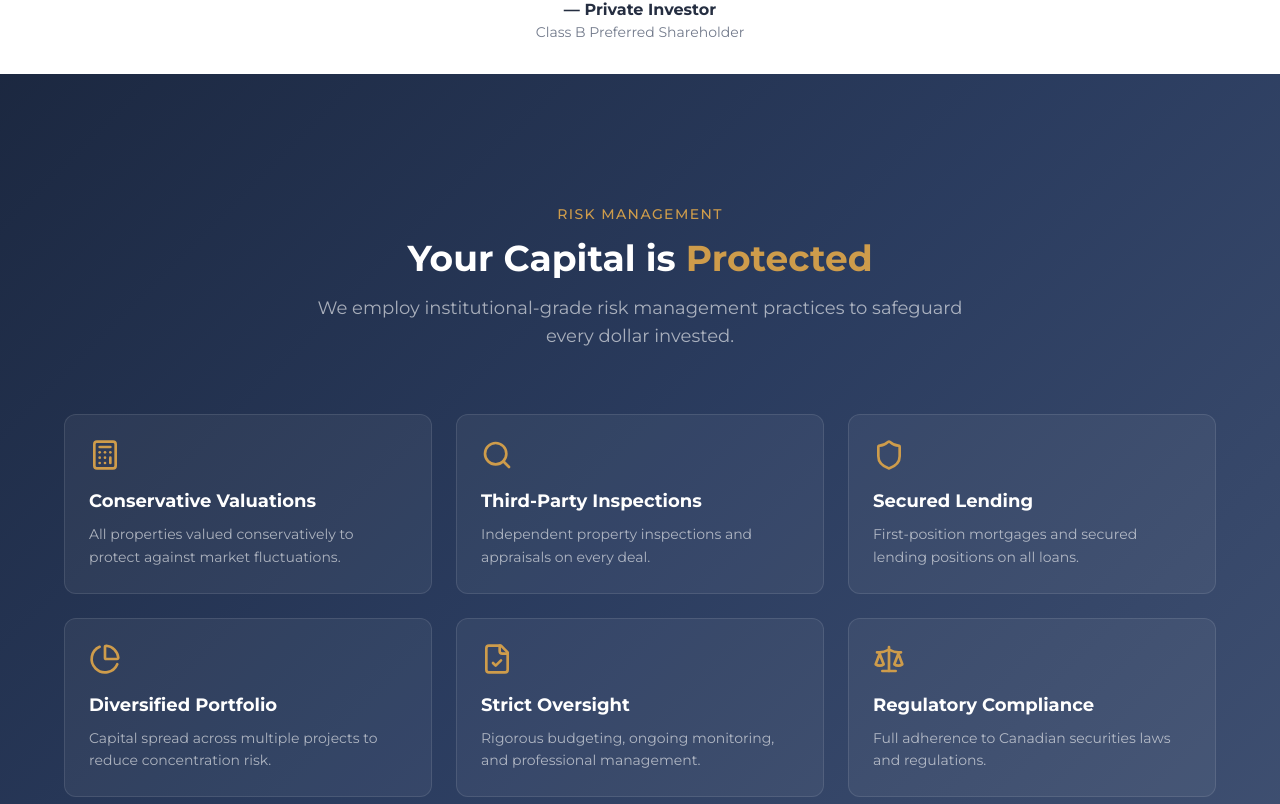
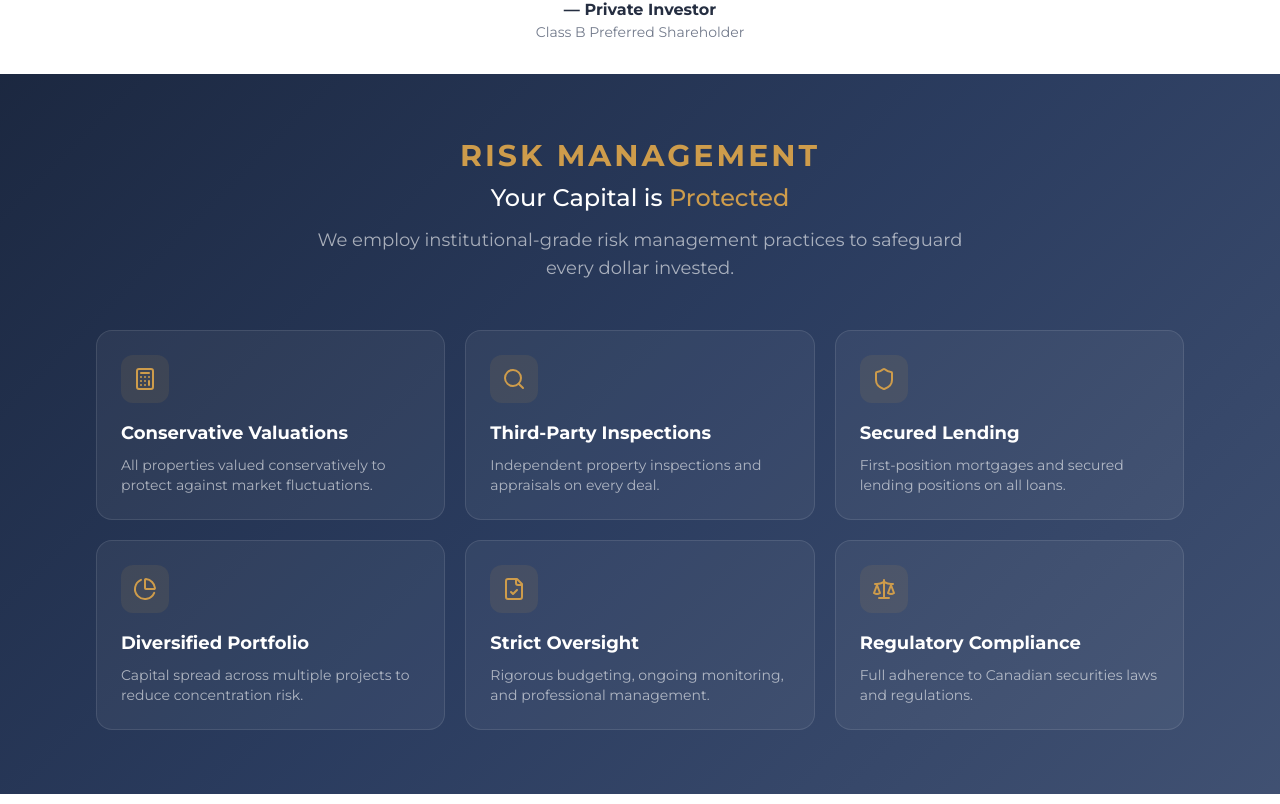
Before and after one commit to Santosh971/cubez-capital, a React (Vite) app: page / in a window 1280 px wide. Shown: the part 5276-6080 px from the top of the page. Built offline with nearby package versions, Linux system fonts and the light colour scheme; the HTML template or start-up script is replaced by a standard one.

Commit message:
Add Risk Management Section update

```diff
--- a/src/components/RiskManagementSection.tsx
+++ b/src/components/RiskManagementSection.tsx
@@ -11,39 +11,52 @@ const items = [
 ];
 
 const RiskManagementSection = () => (
-  <section className="section-padding gradient-navy">
-    <div className="section-container">
+  <section className="py-12 md:py-16 gradient-navy">
+    <div className="w-full max-w-6xl mx-auto px-4 sm:px-6 lg:px-8">
+
+      {/* Header */}
       <motion.div
         initial={{ opacity: 0, y: 20 }}
         whileInView={{ opacity: 1, y: 0 }}
-        viewport={{ once: true }}
-        className="text-center mb-16"
+        viewport={{ once: true, amount: 0.3 }}
+        className="text-center mb-8 md:mb-12"
       >
-        <span className="text-gold font-medium text-sm tracking-widest uppercase">Risk Management</span>
-        <h2 className="text-3xl md:text-4xl font-bold mt-3 mb-4 !text-primary-foreground">
-          Your Capital is <span className="text-gold">Protected</span>
+        <span className="text-gold text-2xl sm:text-3xl font-bold tracking-widest uppercase">
+          Risk Management
+        </span>
+        <h2 className="text-base sm:text-lg md:text-2xl font-medium mt-2 mb-3 leading-tight !text-primary-foreground">
+          Your Capital is{" "}
+          <span className="text-gold">Protected</span>
         </h2>
-        <p className="text-primary-foreground/60 max-w-2xl mx-auto text-lg">
+        <p className="text-primary-foreground/60 max-w-2xl mx-auto text-sm sm:text-base md:text-lg leading-relaxed">
           We employ institutional-grade risk management practices to safeguard every dollar invested.
         </p>
       </motion.div>
 
-      <div className="grid md:grid-cols-2 lg:grid-cols-3 gap-6">
+      {/* Grid */}
+      <div className="grid grid-cols-1 sm:grid-cols-2 lg:grid-cols-3 gap-4 md:gap-5">
         {items.map((item, i) => (
           <motion.div
             key={i}
             initial={{ opacity: 0, y: 20 }}
             whileInView={{ opacity: 1, y: 0 }}
-            viewport={{ once: true }}
-            transition={{ delay: i * 0.1 }}
-            className="p-6 rounded-xl bg-primary-foreground/5 border border-primary-foreground/10"
+            viewport={{ once: true, amount: 0.2 }}
+            transition={{ delay: i * 0.08, duration: 0.4 }}
+            className="p-5 sm:p-6 rounded-2xl border border-primary-foreground/10 bg-primary-foreground/5 hover:border-gold/40 hover:bg-primary-foreground/10 transition-all duration-300 group"
           >
-            <item.icon className="h-8 w-8 text-gold mb-4" />
-            <h3 className="text-lg font-bold !text-primary-foreground mb-2">{item.title}</h3>
-            <p className="text-primary-foreground/60 text-sm leading-relaxed">{item.desc}</p>
+            <div className="w-10 h-10 sm:w-12 sm:h-12 rounded-xl bg-gold/10 flex items-center justify-center mb-4 group-hover:bg-gold/20 transition-colors duration-300">
+              <item.icon className="h-5 w-5 sm:h-6 sm:w-6 text-gold" />
+            </div>
+            <h3 className="text-sm sm:text-base md:text-lg font-bold mb-2 !text-primary-foreground">
+              {item.title}
+            </h3>
+            <p className="text-primary-foreground/60 text-xs sm:text-sm leading-relaxed">
+              {item.desc}
+            </p>
           </motion.div>
         ))}
       </div>
+
     </div>
   </section>
 );
```
